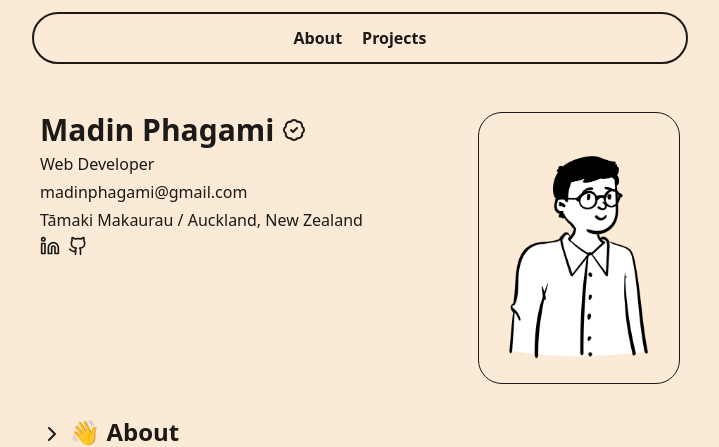
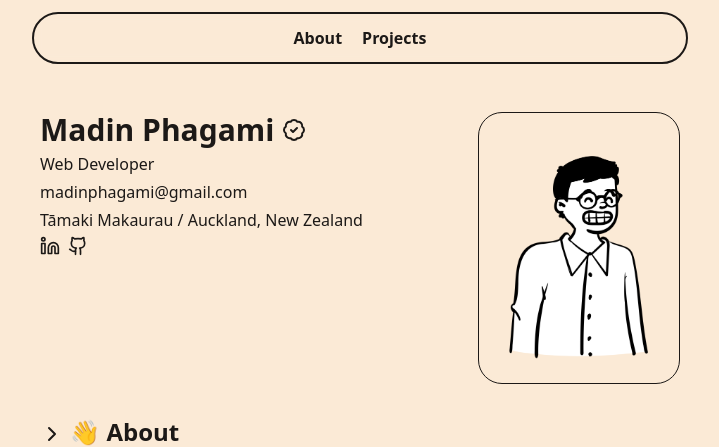
Before and after one commit to madinphagami/madin-portfolio, a Next.js app: page / in a window 1280 px wide. Shown: the top 447 px of the page, without its empty margins (280-999 px from the left). Built offline with nearby package versions, Linux system fonts and the light colour scheme.

Commit message:
update pic

```diff
--- a/app/layout.tsx
+++ b/app/layout.tsx
@@ -14,7 +14,7 @@ const geistMono = Geist_Mono({
 
 export const metadata: Metadata = {
   title: "Madin Phagami",
-  description: "Simple and minimalist portfolio website",
+  description: "Simple and minimalist portfolio website by Madin Phagami",
 };
 
 export default function RootLayout({
--- a/app/page.tsx
+++ b/app/page.tsx
@@ -76,7 +76,7 @@ export default function Home() {
           variants={container}
           initial="hidden"
           animate="show"
-          className="flex flex-col gap-3 mb-8 md:flex-row md:justify-between "
+          className="flex flex-col gap-5 mb-8 md:flex-row md:justify-between "
         >
           <div className=" flex flex-col gap-1">
             <motion.div variants={item} className="flex gap-2 items-center">
@@ -111,7 +111,12 @@ export default function Home() {
             variants={item}
             className="flex border rounded-3xl justify-center items-center hover:scale-105 transition-transform duration-200 ease-in-out"
           >
-            <Image src="/person.png" width={200} height={200} alt="person" />
+            <Image
+              src="/personhover.png"
+              width={200}
+              height={200}
+              alt="person"
+            />
           </motion.div>
         </motion.section>
 
```
